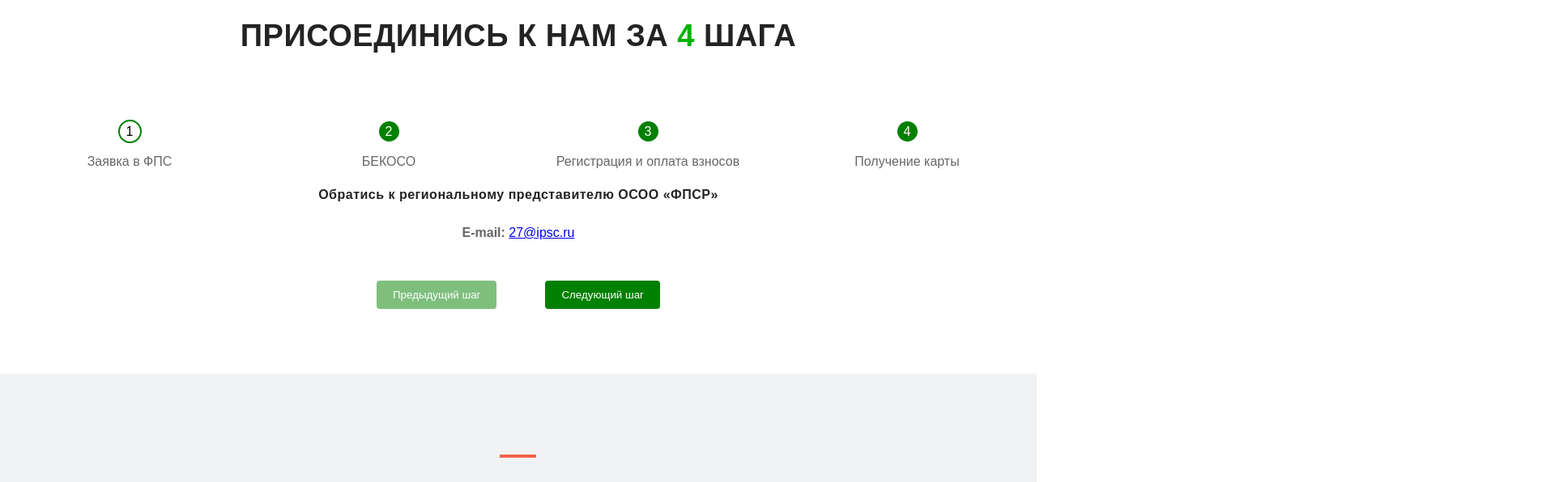
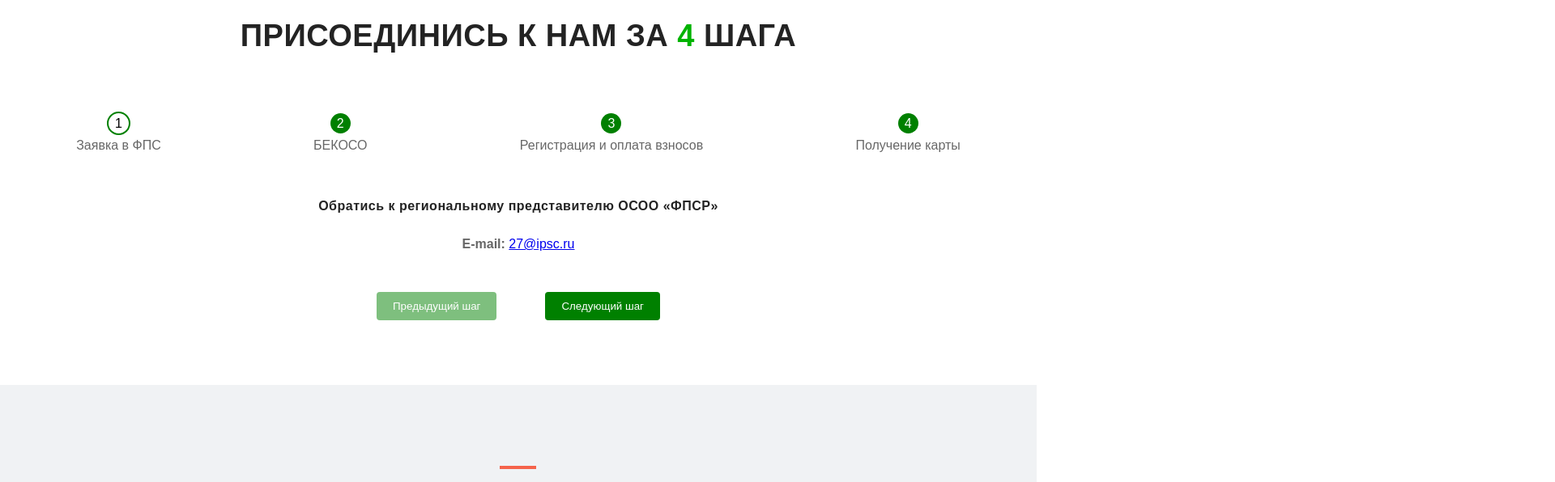
Before and after one commit to Valet-V0ult-de-Fur1e/ipsc27, a React (Create React App) app: page / in a window 1280 px wide. Shown: the part 860-1456 px from the top of the page at 81% size, 1920 px wide, since content can reach past the window. Built offline with nearby package versions, Linux system fonts and the light colour scheme.

Commit message:
fixed css bags

```diff
--- a/src/components/contactInfo/ContactInfo.jsx
+++ b/src/components/contactInfo/ContactInfo.jsx
@@ -27,7 +27,8 @@
               Контакты
             </h3>
             <h4>Телефон: <a href="tel:+7 (4212) 20-44-41">+7 (4212) 20-44-41</a></h4>
-            <h4>Почта: <a href="https://yandex.ru/maps/-/CDQ6M2kU">г.Хабаровск, проспект 60 лет Октября, д.156</a></h4>
+            <h4>Почта: <a href="mailto:27@ipsc.ru">27@ipsc.ru</a> </h4>
+            <h4>Адрес: <a href="https://yandex.ru/maps/-/CDQ6M2kU">г.Хабаровск, проспект 60 лет Октября, д.156</a></h4>
             <a href="https://catalog.ipsc.ru/listing/ro_habarovskiy/?v=f9308c5d0596">
               <Button>Узнать больше</Button>
             </a>
--- a/src/components/joinUs/index.css
+++ b/src/components/joinUs/index.css
@@ -21,13 +21,13 @@
 
 .stepWrapper {
   display: flex;
-  margin-bottom: au;
+  margin-bottom: 50px;
 }
 
-.stepBlock .circleWrapper {
+/* .stepBlock .circleWrapper {
   padding: 10px 100px 10px 100px;
   position: relative;
-}
+} */
 
 .selected .circle {
   color: black;
--- a/src/index.css
+++ b/src/index.css
@@ -5,6 +5,7 @@
     sans-serif;
   -webkit-font-smoothing: antialiased;
   -moz-osx-font-smoothing: grayscale;
+  overflow-x: hidden;
 }
 
 code {
```
